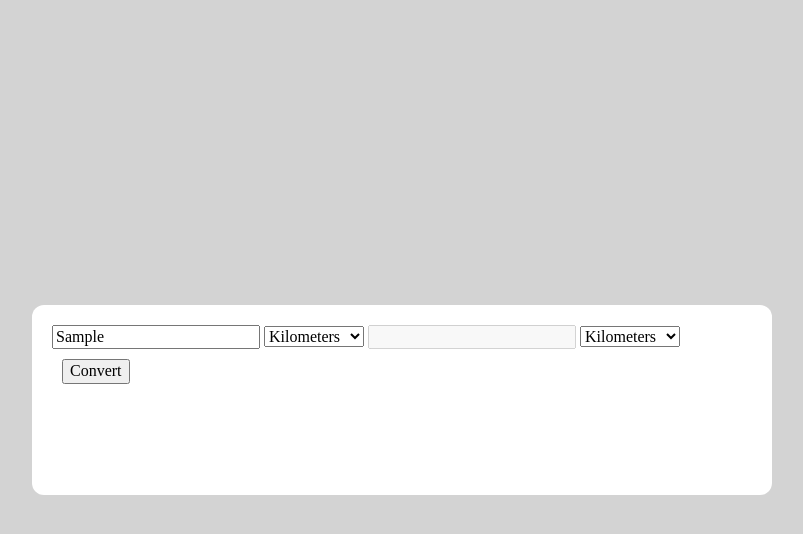
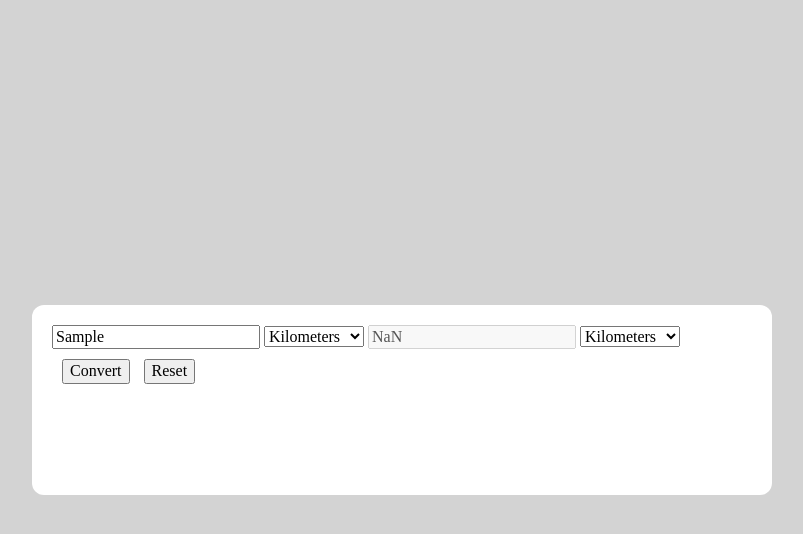
Before and after one commit to albovsky/unit-converter, a plain HTML site: page index.html in a window 1280 px wide. Both pictures are taken after typing "Sample" into the empty fields and a click on the button "Convert". Shown: the whole page, without its empty margins (238-1041 px from the left). Drawn offline with Linux system fonts and the light colour scheme.

Commit message:
Add reset button

```diff
--- a/index.html
+++ b/index.html
@@ -27,6 +27,7 @@
 			<option value="millimeters">Millimeters</option>
 		</select>
 	  <button class="convertButton" onclick="convert()">Convert</button>
+	  <input type="reset" value="Reset">
 	</form>
   </div>
 </body>
--- a/scripts/script.js
+++ b/scripts/script.js
@@ -7,6 +7,8 @@ function convert() {
 }
 
 function determineUnit() {
-	var index = document.getElementById("mySelect").selectedIndex;
+	var index = document.getElementById("mySelect1").selectedIndex;
 	alert(index);
 }
+
+document.getElementById("Reset").reset();
```
